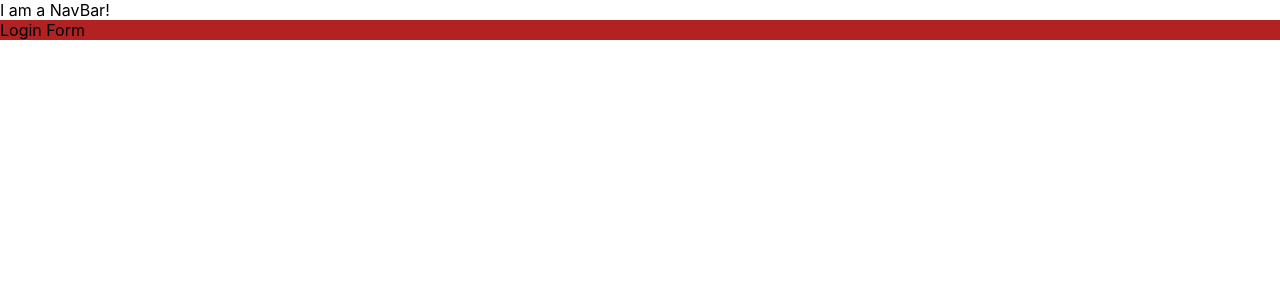
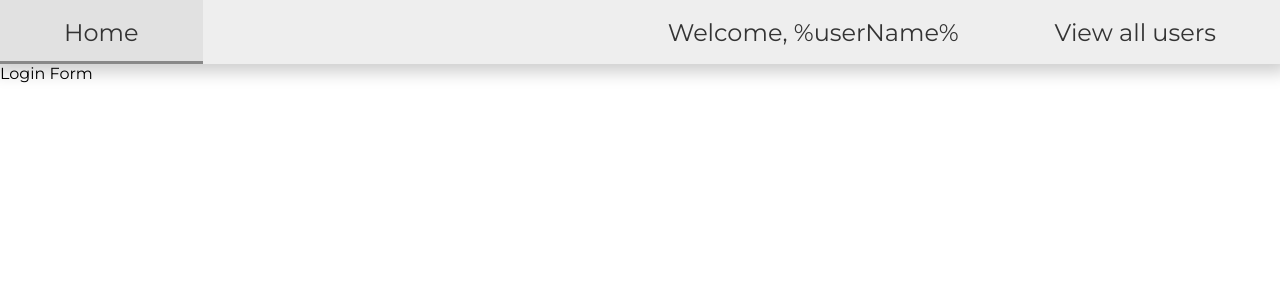
Before and after one commit to arkadyt/vspace, a React (Create React App) app in the folder client/: page /login in a window 1280 px wide. Shown: the top 300 px of the page. Built offline with nearby package versions, Linux system fonts and the light colour scheme.

Commit message:
Style NavBar

```diff
--- a/client/src/components/NavBar/NavBar.js
+++ b/client/src/components/NavBar/NavBar.js
@@ -1,8 +1,18 @@
 import React from 'react'
+import { NavLink } from 'react-router-dom'
+import './NavBar.scss'
 
 const NavBar = () => {
   return (
-    <div>I am a NavBar!</div>
+    <div className="NavBar-container">
+      <NavLink to="/" className="NavBar-navlink justify-start" activeClassName="active">
+        Home
+      </NavLink>
+      <span className="NavBar-item">Welcome, %userName%</span>
+      <NavLink to="/users" className="NavBar-navlink" activeClassName="active">
+        View all users
+      </NavLink>
+    </div>
   )
 }
 
--- /dev/null
+++ b/client/src/components/NavBar/NavBar.scss
@@ -0,0 +1,42 @@
+@import 'styles/_variables.scss';
+
+.NavBar-container {
+  display: flex;
+  align-items: stretch;
+  justify-content: flex-end;
+
+  height: 4rem;
+
+  background: $color_secondary;
+  box-shadow: 0 0 1rem .5rem rgba(0, 0, 0, 0.2);
+
+  .NavBar-item {
+    display: flex;
+    align-items: center;
+    padding: 0 2rem;
+
+    font-size: 1.5rem;
+    color: $color_font_primary;
+
+    &.justify-start {
+      margin-right: auto;
+    }
+  }
+
+  .NavBar-navlink {
+    @extend .NavBar-item;
+
+    text-decoration: none;
+    padding: 0 4rem;
+    transition: background .25s ease;
+
+    &:hover {
+      background: darken($color_secondary, 5%);
+    }
+
+    &.active {
+      border-top: .2rem transparent solid;
+      border-bottom: .2rem $color-accent-main solid;
+    }
+  }
+}
--- a/client/src/components/RootLayout/RootLayout.scss
+++ b/client/src/components/RootLayout/RootLayout.scss
@@ -1,3 +1,2 @@
 .RootLayout-container {
-  background: firebrick;
 }
--- a/client/src/index.css
+++ b/client/src/index.css
@@ -1,14 +1,9 @@
+@import url('https://fonts.googleapis.com/css?family=Montserrat');
+
 body {
   margin: 0;
   padding: 0;
-  font-family: -apple-system, BlinkMacSystemFont, "Segoe UI", "Roboto", "Oxygen",
-    "Ubuntu", "Cantarell", "Fira Sans", "Droid Sans", "Helvetica Neue",
-    sans-serif;
+  font-family: "Montserrat", sans-serif;
   -webkit-font-smoothing: antialiased;
   -moz-osx-font-smoothing: grayscale;
 }
-
-code {
-  font-family: source-code-pro, Menlo, Monaco, Consolas, "Courier New",
-    monospace;
-}
--- /dev/null
+++ b/client/src/styles/_variables.scss
@@ -0,0 +1,3 @@
+$color_secondary:            #eee;
+$color_font_primary:         #333;
+$color_accent_main:          #888;
```
Also changed, not shown: 1 other file (tests, documents, lock files or other folders).
